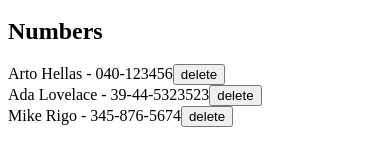
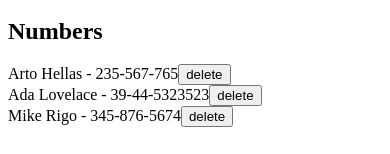
Before and after one commit to ksamy90/phonebook, a React (Create React App) app: page / in a window 390 px wide. Shown: the part 220-374 px from the top of the page. Built offline with nearby package versions, Linux system fonts and the light colour scheme; data requests are answered from the project's data file.

Commit message:
add update to user phone number

```diff
--- a/db.json
+++ b/db.json
@@ -2,7 +2,7 @@
   "persons": [
     {
       "name": "Arto Hellas",
-      "number": "040-123456",
+      "number": "235-567-765",
       "id": 1
     },
     {
--- a/src/App.js
+++ b/src/App.js
@@ -36,11 +36,29 @@ const App = () => {
     setFilterPerson(e.target.value);
   };
 
+  const changeUser = (id, number) => {
+    const person = persons.find((p) => p.id === id);
+    const changedPerson = { ...person, number };
+    personServices.updateUser(id, changedPerson).then(() => {
+      setPersons(persons.map((person) => person.id !== id));
+    });
+  };
+
   const onSubmitChange = (e) => {
     e.preventDefault();
     if (userExists(newName)) {
-      alert(`${newName} already added to phonebook`);
+      alert(`${newName} already added to phonebook, add new number only`);
+      const person = persons.find((p) => p.name === newName);
+      const id = person.id;
+      const changedPerson = { ...person, number: phoneNo };
+      personServices.updateUser(id, changedPerson).then((returnedPerson) => {
+        setPersons(
+          persons.map((person) => (person.id !== id ? person : returnedPerson))
+        );
+      });
+      console.log(person);
       setNewName("");
+      setPhoneNo("");
       return;
     }
     const personObject = { name: newName, number: phoneNo };
--- a/src/services/persons.js
+++ b/src/services/persons.js
@@ -16,4 +16,9 @@ const deleteUser = (id) => {
   return request.then((response) => response.data);
 };
 
-export default { getAll, create, deleteUser };
+const updateUser = (id, newObject) => {
+  const request = axios.put(`${baseUrl}/${id}`, newObject);
+  return request.then((response) => response.data);
+};
+
+export default { getAll, create, deleteUser, updateUser };
```
